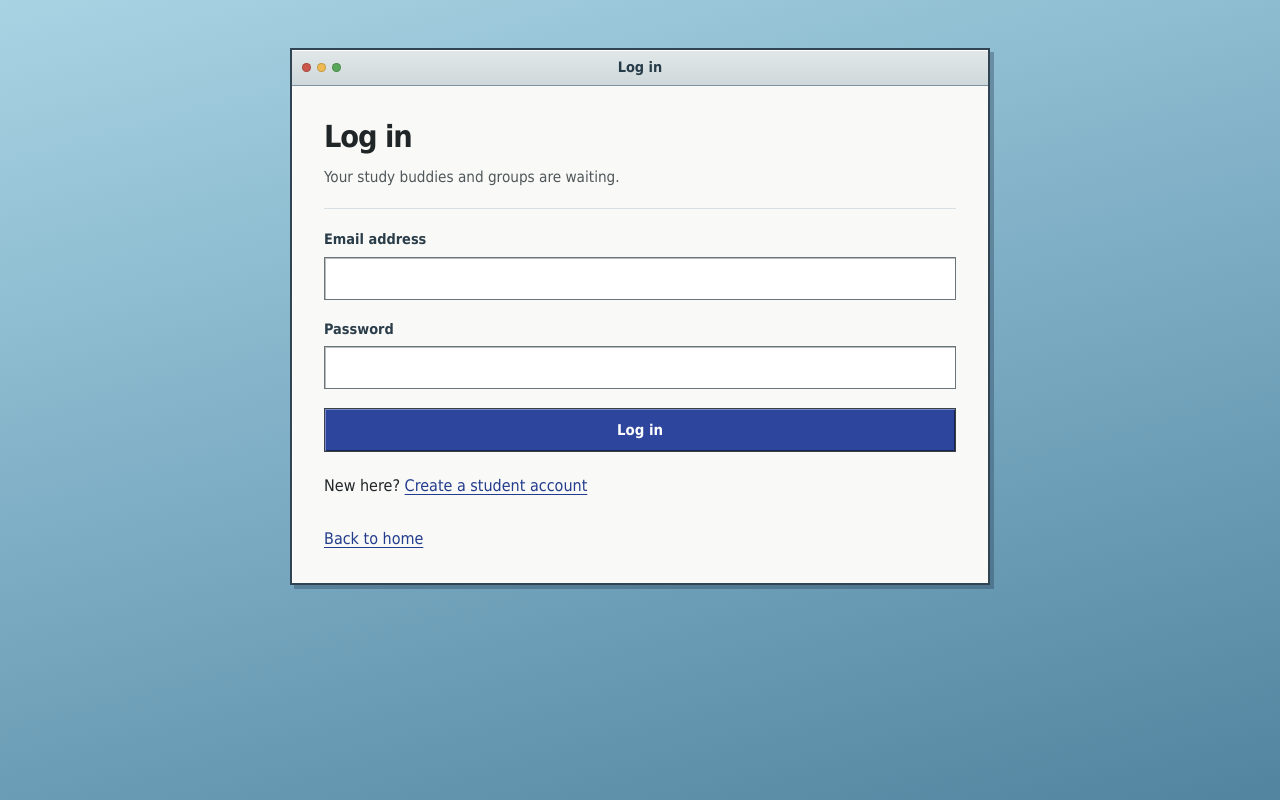
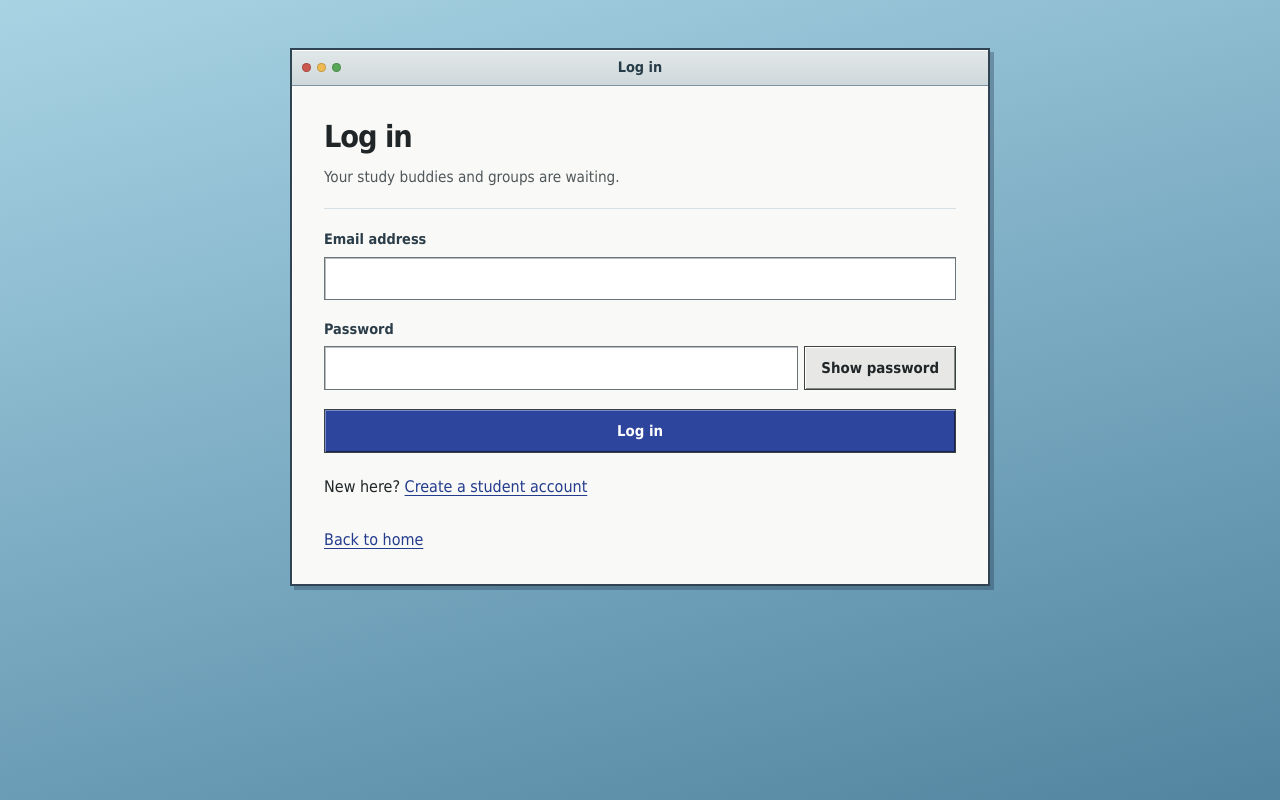
Before and after one commit to aryan12singh/study-buddy-matcher, a React (Vite) app in the folder frontend/: page /login in a window 1280 px wide. Built offline with nearby package versions, Linux system fonts and the light colour scheme; no server answers.

Commit message:
feat: add a show password toggle to sign-in

```diff
--- a/frontend/src/features/auth/LoginPage.tsx
+++ b/frontend/src/features/auth/LoginPage.tsx
@@ -4,6 +4,7 @@ import { useAuth } from '../../shared/auth/useAuth'
 import { useAction } from '../../shared/api/useAction'
 import WindowPage from '../../shared/components/WindowPage'
 import Field from '../../shared/components/Field'
+import PasswordInput from '../../shared/components/PasswordInput'
 import Button from '../../shared/components/Button'
 import ActionNotice from '../../shared/components/ActionNotice'
 
@@ -58,14 +59,14 @@ function LoginPage() {
             label="Password"
             error={errors.password || action.errors.password}
           >
-            <input
+            <PasswordInput
               id="login-password"
-              type="password"
               autoComplete="current-password"
               value={password}
               onChange={event => setPassword(event.target.value)}
               required
               aria-invalid={Boolean(errors.password || action.errors.password)}
+              aria-describedby={errors.password || action.errors.password ? 'login-password-error' : undefined}
             />
           </Field>
           <ActionNotice error={action.error} />
--- /dev/null
+++ b/frontend/src/shared/components/PasswordInput.tsx
@@ -0,0 +1,19 @@
+import { useState } from 'react'
+import type { InputHTMLAttributes } from 'react'
+import Button from './Button'
+
+/** A password input with a button that reveals or hides what has been typed. */
+export default function PasswordInput(props: Omit<InputHTMLAttributes<HTMLInputElement>, 'type'>) {
+  const [visible, setVisible] = useState(false)
+  return (
+    <div className="password-input">
+      <input {...props} type={visible ? 'text' : 'password'} />
+      <Button
+        aria-controls={props.id}
+        aria-pressed={visible}
+        disabled={props.disabled}
+        onClick={() => setVisible(shown => !shown)}
+      >{visible ? 'Hide password' : 'Show password'}</Button>
+    </div>
+  )
+}
--- a/frontend/src/shared/desktop.css
+++ b/frontend/src/shared/desktop.css
@@ -52,6 +52,7 @@
 .data-list { display: grid; gap: .8rem; }.data-row { display: flex; gap: 1rem; justify-content: space-between; align-items: flex-start; background: white; border: 1px solid #787f82; box-shadow: inset 1px 1px #e9e9e5; padding: 1rem; }.data-row > div:first-child { min-width: 0; }.data-row .actions { flex-shrink: 0; }.data-row h2 { margin-bottom: .35rem; }.data-row p { margin: .35rem 0; }.message-text { white-space: pre-wrap; overflow-wrap: anywhere; }.row-meta { color: #586065; font-size: .86rem; }.muted { color: #566165; }
 .form-field { display: flex; flex-direction: column; gap: .35rem; min-width: 0; margin: 0 0 .2rem; }.form-field label, .slot-row label { font-weight: 600; }.form-field input, .form-field select, .form-field textarea, .slot-row input, .slot-row select { background: #fff; width: 100%; border: 1px solid #6a7479; box-shadow: inset 1px 1px #b9bdc0; color: #202527; font: inherit; min-height: 40px; padding: .5rem .6rem; border-radius: 0; }.form-field textarea { resize: vertical; min-height: 90px; }.form-field input[aria-invalid=true], .form-field select[aria-invalid=true] { border: 2px solid #a13128; }.field-error { color: #982d25; font-size: .9rem; }.field-hint { color: #5e666a; font-size: .87rem; }
 .stack-form { display: flex; flex-direction: column; gap: 1rem; max-width: 780px; }.account-fields { border: none; padding: 0; margin: 0; display: grid; grid-template-columns: repeat(2, minmax(0, 1fr)); gap: 1rem; }.account-fields .form-field:first-child { grid-column: 1 / -1; }.account-fields:disabled { opacity: .7; }.form-grid { display: grid; grid-template-columns: 1fr 1fr; gap: 1rem; }.form-full { grid-column: 1 / -1; }
+.password-input { display: flex; gap: .4rem; min-width: 0; }.password-input input { flex: 1; min-width: 0; }.password-input .retro-button { flex: none; white-space: nowrap; }
 .filters { display: grid; grid-template-columns: repeat(3, minmax(0, 1fr)); gap: 1rem; padding: 1rem; margin-bottom: 1.25rem; background: #edeeea; border: 1px solid #a8afb1; }.filters-search { grid-column: 1 / -1; }.check-options { display: flex; flex-wrap: wrap; gap: .7rem 1.4rem; }.check-options label { display: inline-flex; align-items: center; gap: .45rem; }.check-options input { width: 18px; height: 18px; accent-color: #2d459d; flex: 0 0 18px; }.stack-form.wide-form { max-width: 1100px; }.check-options.option-columns { display: grid; grid-template-columns: repeat(2, minmax(0, 1fr)); }.check-options.option-columns label { align-items: flex-start; }.check-options.option-columns input { margin-top: .2rem; }.course-code { flex: 0 0 3.4rem; }.check-options.option-rows { display: grid; grid-template-columns: 1fr; gap: .6rem; }.option-title { flex: 0 0 6.5rem; }.fieldset { border: 1px solid #a8afb1; padding: 1rem; }.fieldset legend, .weekly-editor legend { font-weight: 700; padding: 0 .3rem; }
 .schedule-grid { display: grid; grid-template-columns: repeat(7, minmax(0, 1fr)); border: 1px solid #9aa4a8; margin: 1rem 0; }.schedule-grid > div { border-right: 1px solid #bfc5c7; min-width: 0; }.schedule-grid > div:last-child { border: none; }.schedule-grid dt { background: #e6e9e8; padding: .5rem; font-size: .84rem; font-weight: 700; }.schedule-grid dd { margin: 0; padding: .6rem .45rem; font-size: .84rem; }.schedule-grid dd span { display: block; margin-bottom: .45rem; }
 .detail-grid { display: grid; grid-template-columns: minmax(0, 1.2fr) minmax(0, 1fr); gap: 1.2rem; }.detail-panel { border: 1px dashed #737f84; padding: 1.2rem; background: #fff; margin-bottom: 1.2rem; }.detail-panel:last-child { margin-bottom: 0; }.detail-facts { display: grid; grid-template-columns: minmax(130px, .6fr) minmax(0, 1fr); gap: .5rem 1rem; }.detail-facts dt { color: #596367; }.detail-facts dd { margin: 0; overflow-wrap: anywhere; }.privacy-note { background: #eaf0f7; border: 1px solid #91a5ba; padding: .85rem; }.tag-list { display: flex; flex-wrap: wrap; gap: .4rem; }.stats-strip { display: flex; flex-wrap: wrap; gap: 1rem; background: #eff0eb; border: 1px solid #a2abae; padding: 1rem; margin-bottom: 1rem; }.stat { min-width: 105px; flex: 1; }.stat strong { font-size: 1.5rem; display: block; }.stat span { color: #4e5a5e; font-size: .88rem; }
```
